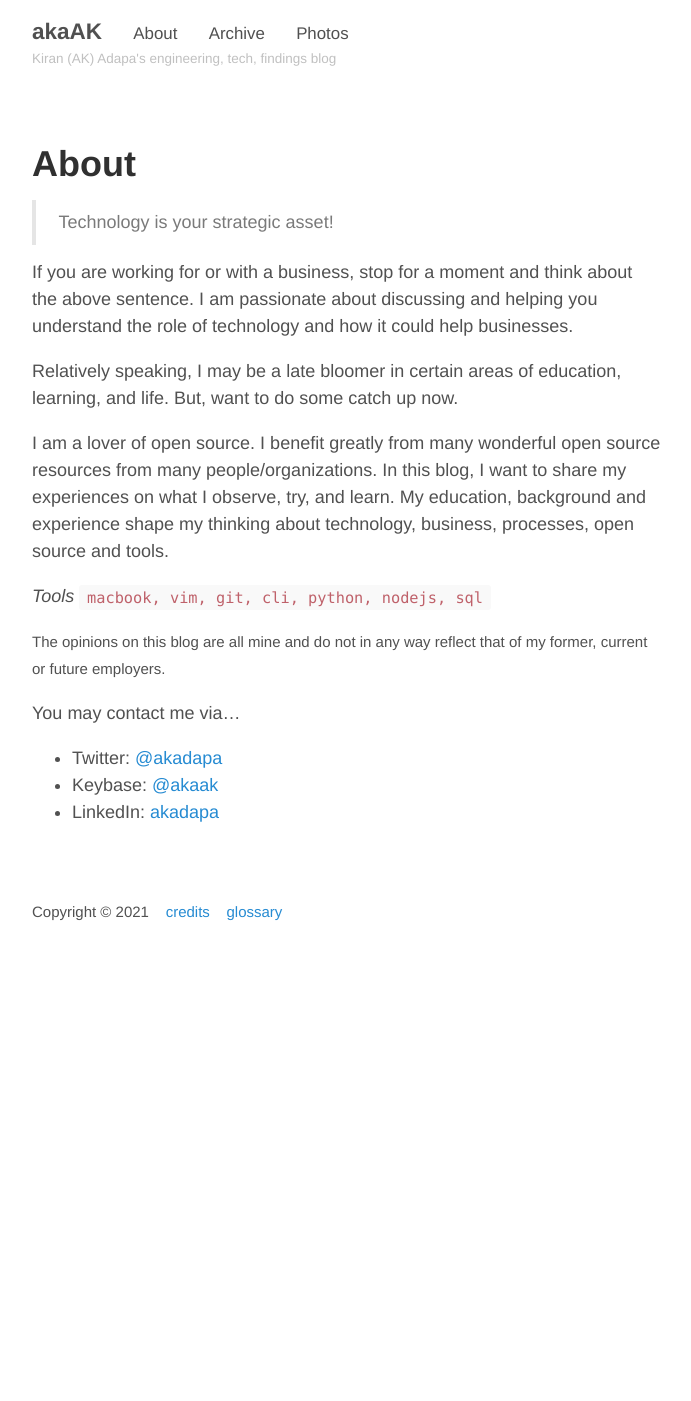
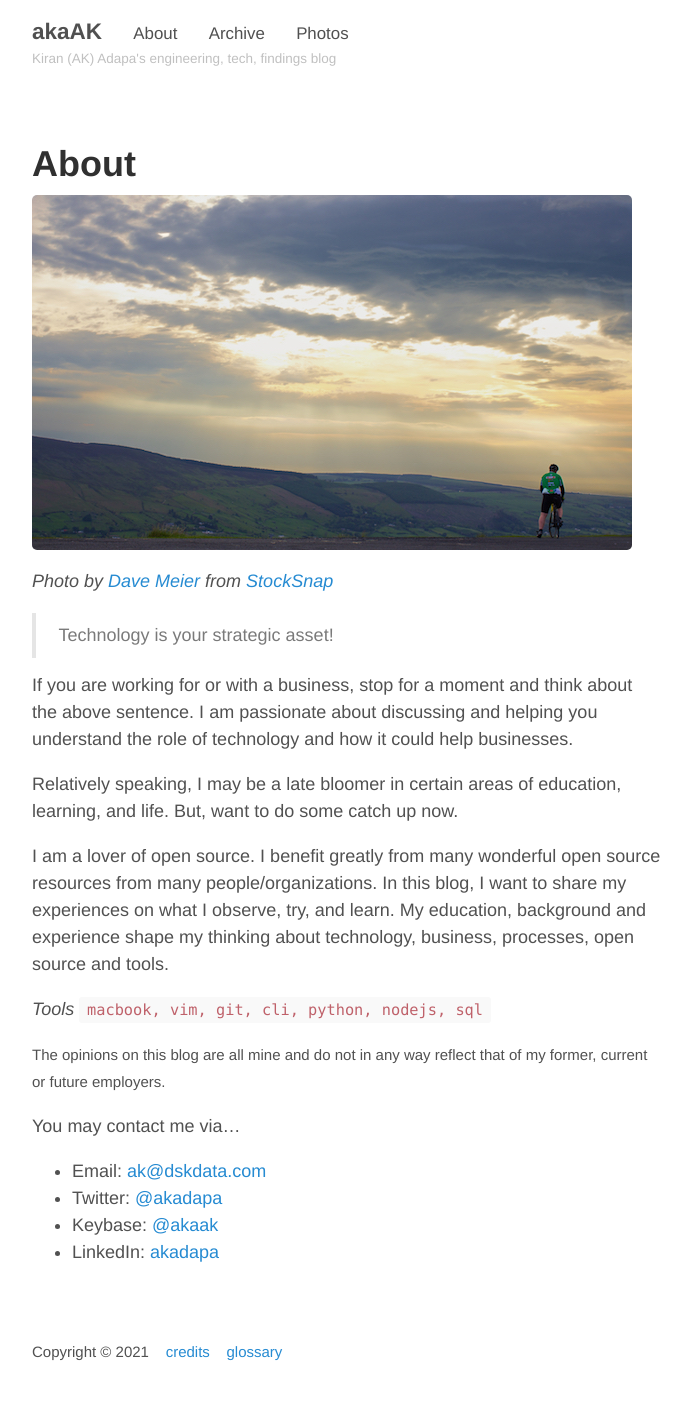
Before and after one commit to akaak/blog, a Jekyll site: the page built from about.md, in a window 1280 px wide. Shown: the whole page, without its empty margins (293-984 px from the left). Built offline with Jekyll 4.4.1, drawn with Linux system fonts in a browser that asks for light colours; before the commit the page ends 961 px from its top, so only the background shows below that.

Commit message:
about update, pics

```diff
--- a/about.md
+++ b/about.md
@@ -2,6 +2,12 @@
 layout: page
 title: About
 ---
+
+
+
+![black and white windmill - AK Blog Credits](/assets/img/bike-mountain.jpg)
+
+_Photo by <a href="https://stocksnap.io/author/480">Dave Meier</a> from <a href="https://stocksnap.io">StockSnap</a>_
 
 
 <blockquote>Technology is your strategic asset!</blockquote>
@@ -19,6 +25,7 @@ The opinions on this blog are all mine and do not in any way reflect that of my
 </small>
 
 You may contact me via...
+- Email: [ak@dskdata.com](mailto:ak@dskdata.com)
 - Twitter: [@akadapa](https://twitter.com/akadapa)
 - Keybase: [@akaak](https://keybase.io/akaak)
 - LinkedIn: [akadapa](https://www.linkedin.com/in/akadapa/)
```
Also changed, not shown: assets/img/bike-mountain.jpg (renamed from assets/bike-mountain.jpg).
